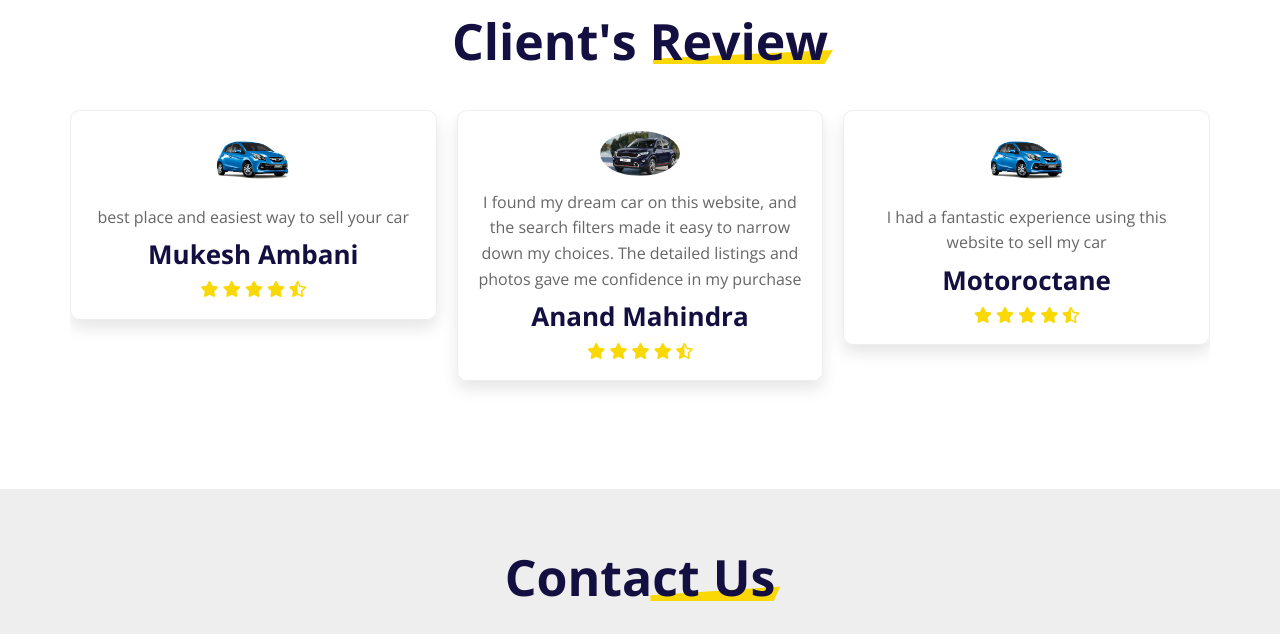
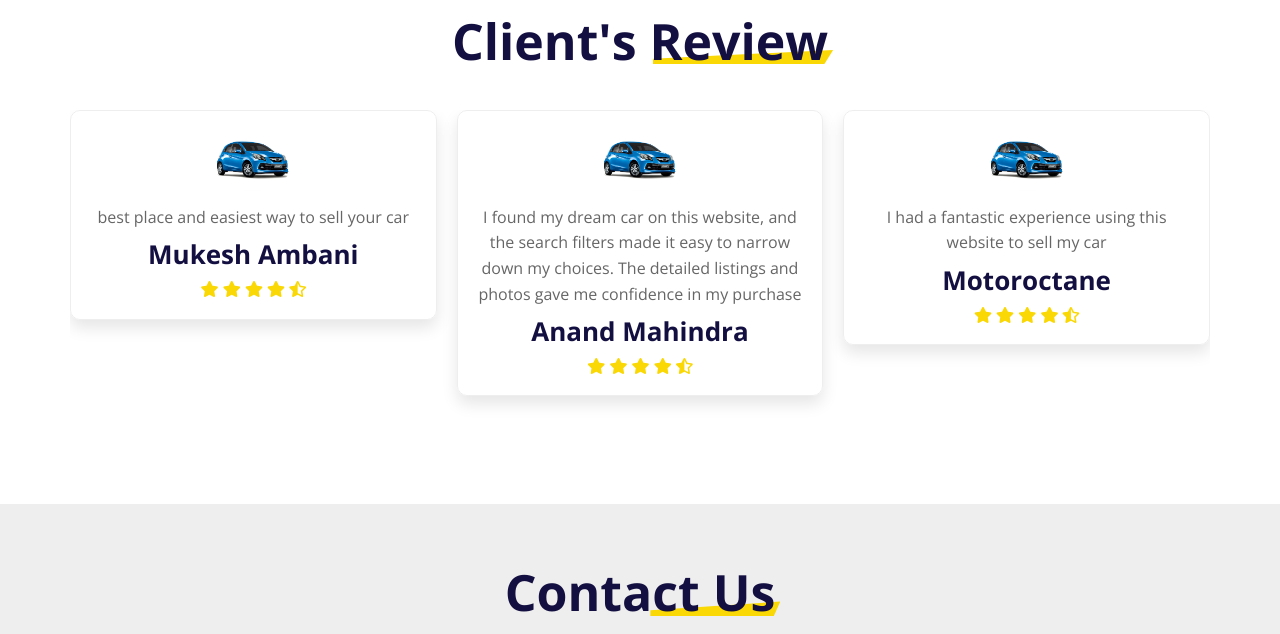
Before and after one commit to AnshulParkar/CarsPlanet_mprwebsite, a plain HTML site: page CarPlanetwebsite/index.html in a window 1280 px wide. Shown: the part 3900-4534 px from the top of the page. Drawn offline with nearby package versions, Linux system fonts and the light colour scheme.

Commit message:
Update index.html

```diff
--- a/CarPlanetwebsite/index.html
+++ b/CarPlanetwebsite/index.html
@@ -503,7 +503,7 @@
               </div>
             </div>
             <div class="box swiper-slide">
-              <img src="images/client-02.png" alt="" />
+              <img src="images/client-01.png" alt="" />
               <p>
               I found my dream car on this website, and the search filters made it easy to narrow down my choices. The detailed listings and photos gave me confidence in my purchase
               </p>
```
